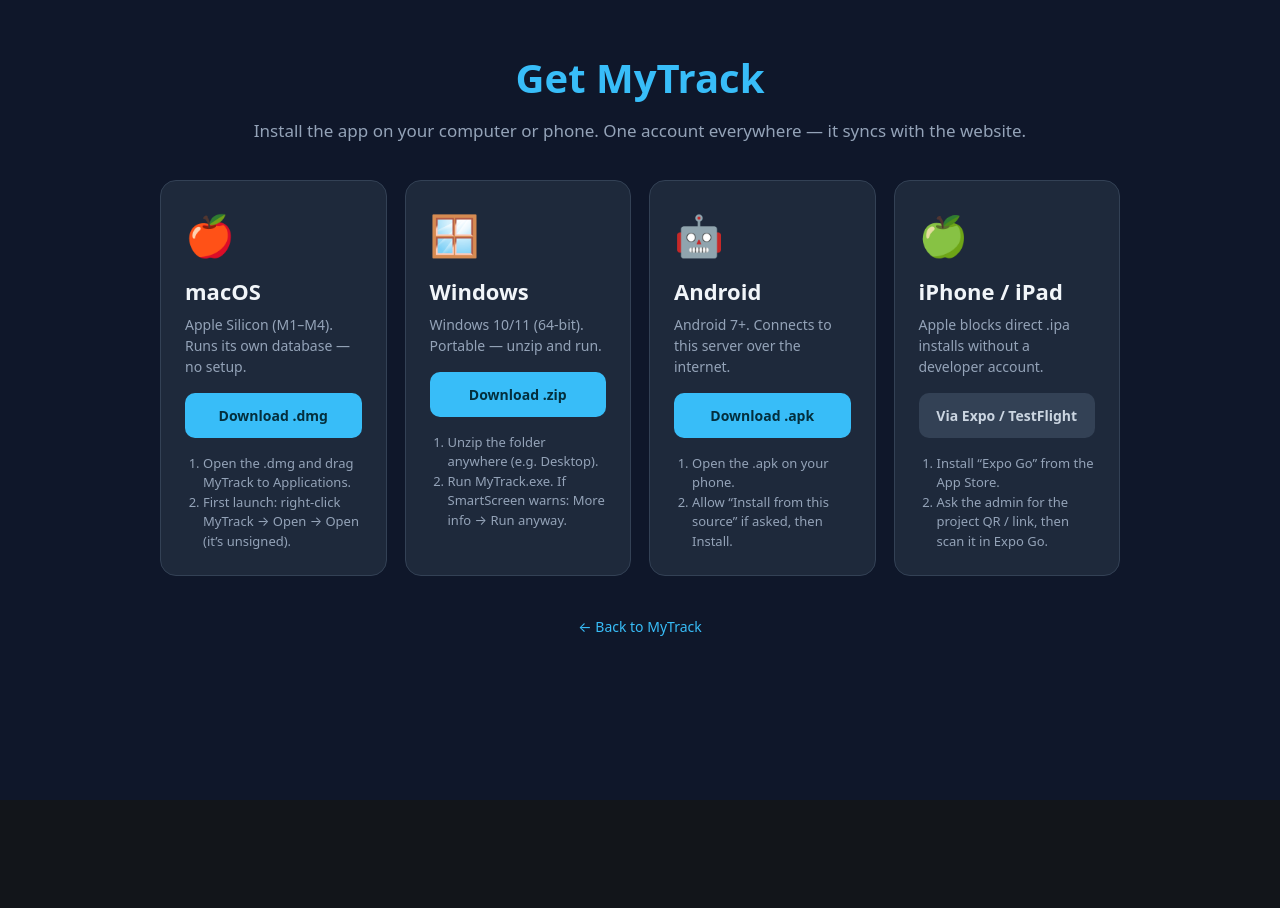
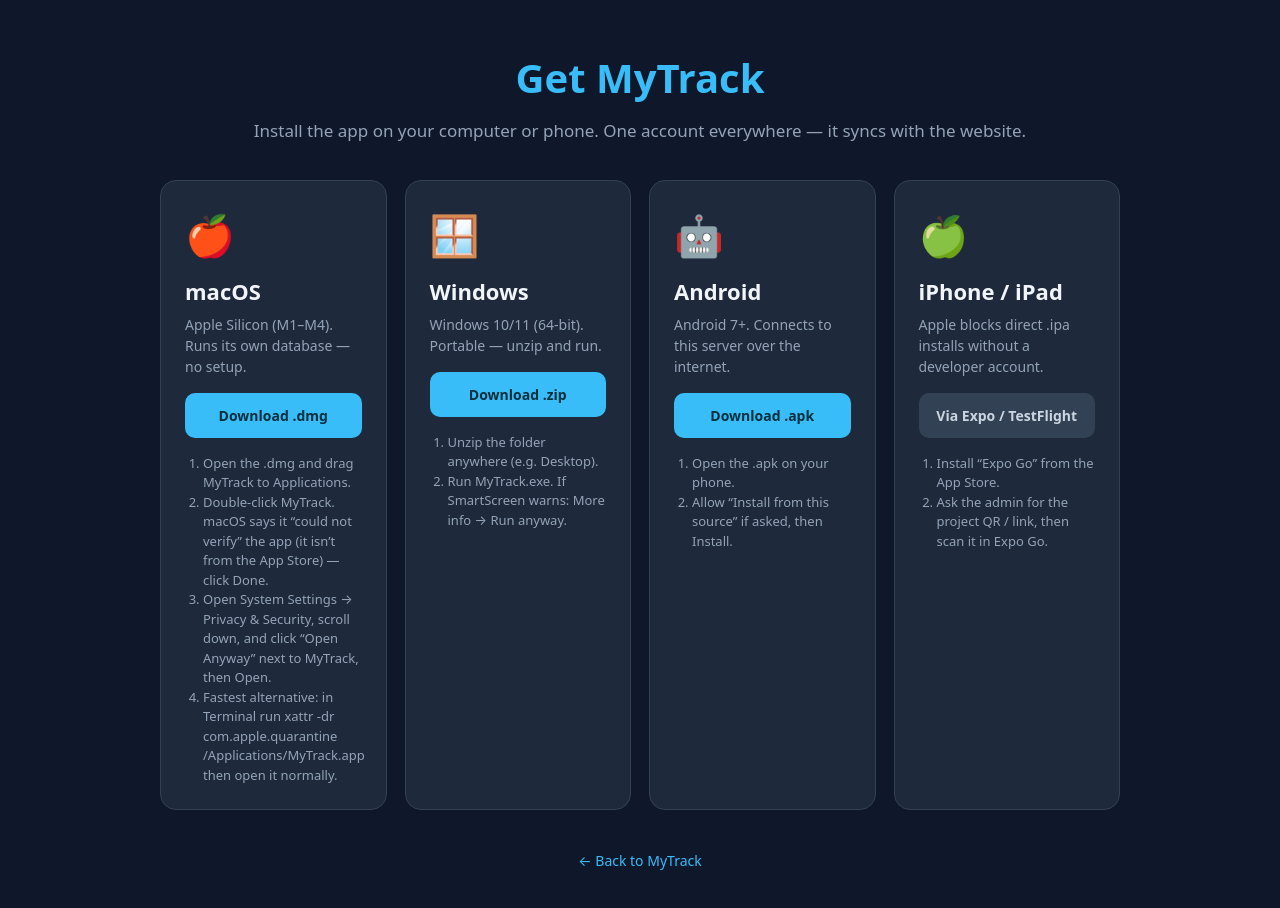
Before and after one commit to ramkesh-bairwa/Track-App, a Next.js app: page /download in a window 1280 px wide. Shown: the top 908 px of the page. Before the commit the page ends 800 px from the top, so only its background shows below. Built offline with nearby package versions, Linux system fonts and the light colour scheme.

Commit message:
feat: update macOS installation steps for MyTrack download page

```diff
--- a/app/download/page.js
+++ b/app/download/page.js
@@ -51,7 +51,9 @@ export default function DownloadPage() {
           cta="Download .dmg"
           steps={[
             'Open the .dmg and drag MyTrack to Applications.',
-            'First launch: right-click MyTrack → Open → Open (it’s unsigned).',
+            'Double-click MyTrack. macOS says it “could not verify” the app (it isn’t from the App Store) — click Done.',
+            'Open System Settings → Privacy & Security, scroll down, and click “Open Anyway” next to MyTrack, then Open.',
+            'Fastest alternative: in Terminal run  xattr -dr com.apple.quarantine /Applications/MyTrack.app  then open it normally.',
           ]}
         />
         <Platform
```
